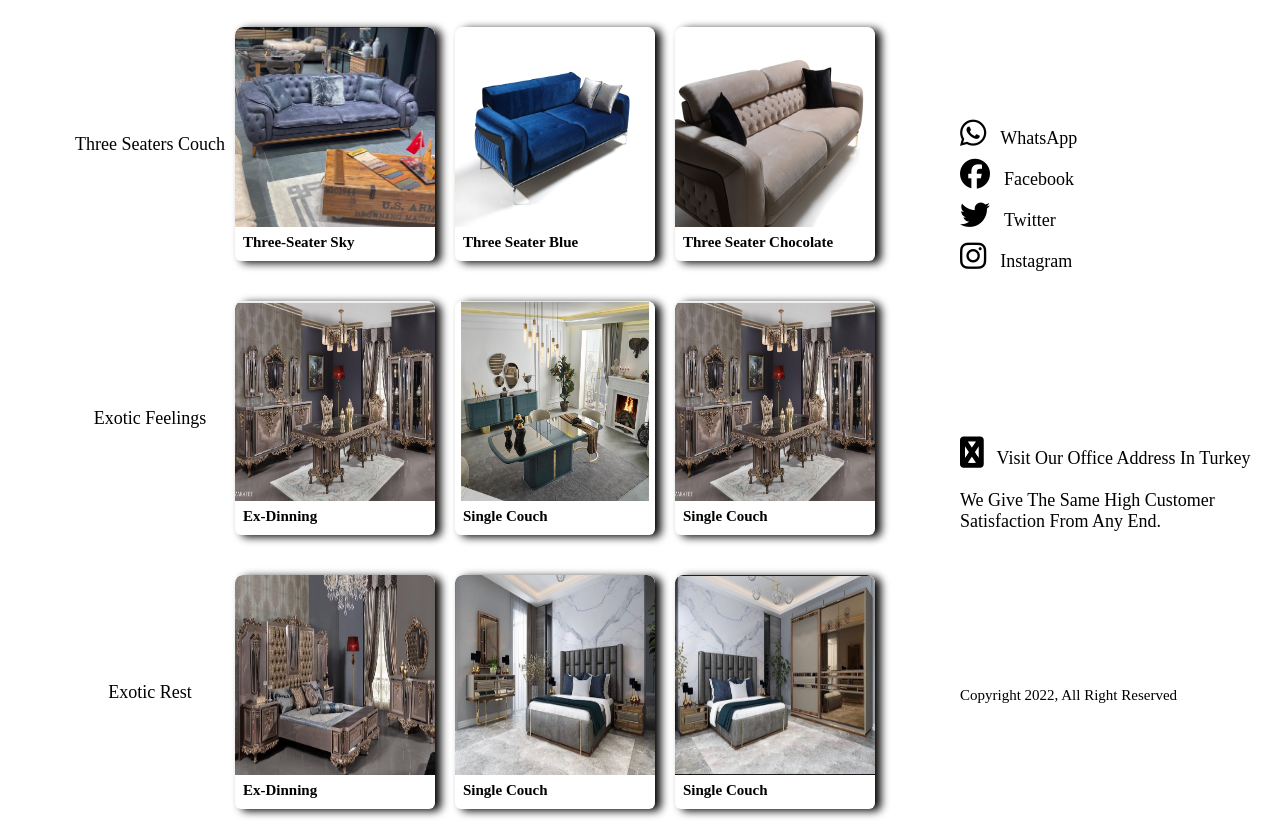
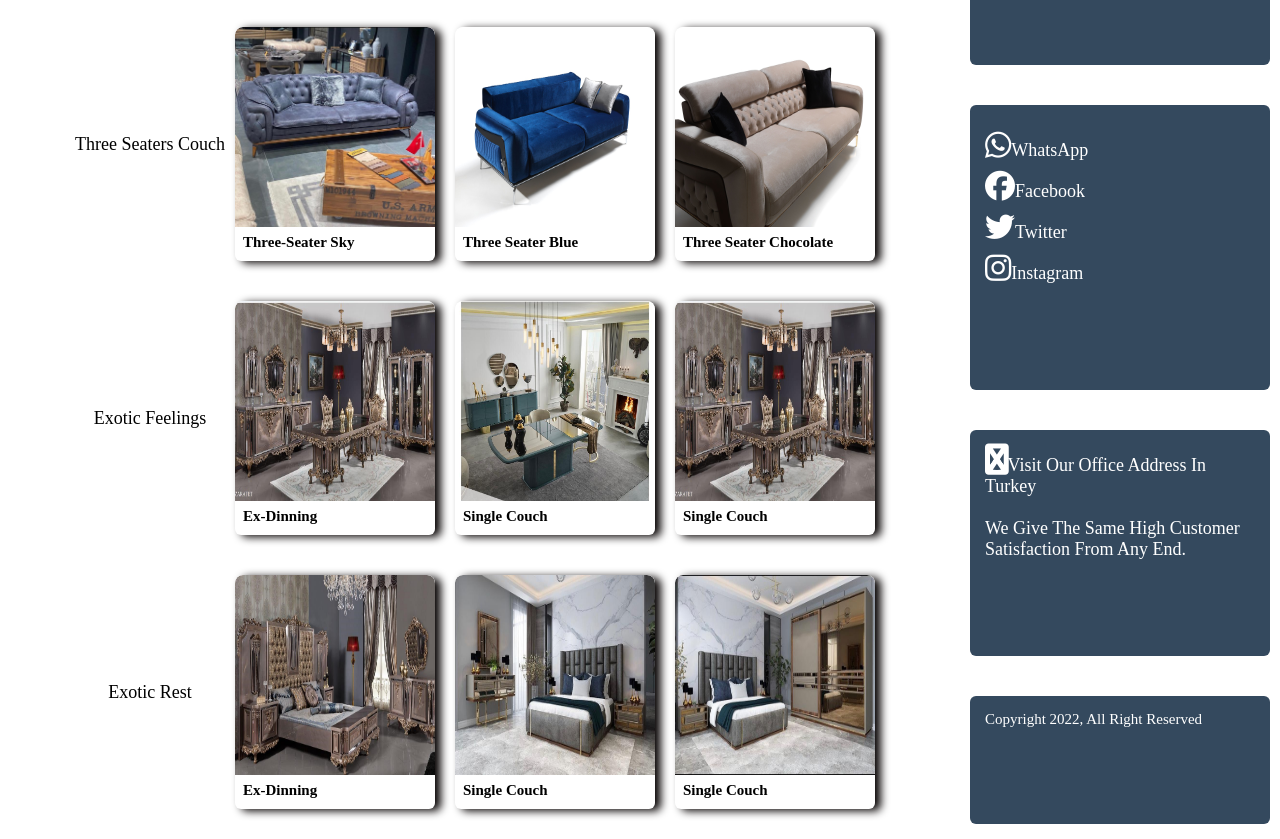
Before and after one commit to ownupalways/Turkishallluxuries, a plain HTML site: page index.html in a window 1280 px wide. Shown: the part 557-1396 px from the top of the page. Drawn offline with Linux system fonts and the light colour scheme.

Commit message:
--- Auto Git Commit ---

```diff
--- a/index.html
+++ b/index.html
@@ -119,8 +119,10 @@
                     <div class="cont"><i class='fab fa-twitter' style='font-size:30px'></i>Twitter</div>
                     <div class="cont"><i class='fab fa-instagram' style='font-size:30px'></i>Instagram</div>
                 </div>
-                <p class="address cont"><i class='fab fas fa-directions' style='font-size:30px'></i>Visit our office address in Turkey<br><br> We give the same high customer satisfaction from any end.</p>
-                <p class="copyright">Copyright 2022, All right reserved</p>
+                <div class="address">
+                    <div><i class='fab fas fa-directions' style='font-size:30px'></i>Visit our office address in Turkey<br><br> We give the same high customer satisfaction from any end.</div>
+                </div>
+                <div class="copyright">Copyright 2022, All right reserved</div>
             </div>
         </div>
     </body>
--- a/tal.css
+++ b/tal.css
@@ -69,7 +69,7 @@ html{
    justify-content: center;
    align-items: center;
    color: white;
-   background: #34495e;
+   background: var(--mainColor);
    position: relative;
    font-size: 18px;
    perspective: 1000px;
@@ -96,7 +96,7 @@ html{
 a {
     display:none;
     color:white;
-    background-color:#34495e;
+    background-color:var(--mainColor);
     padding: 10px;
     font-size: 16px;
    }
@@ -370,10 +370,11 @@ li {
 .bestPrice {
     margin: 15px 10px;
     padding:15px;
-    /* flex-basis: 350px; */
+    background-color: var(--mainColor);
+    color: var(--white);
     width: 100%;
     line-height: 3;
-    font-size: 15px;
+    font-size: 18px;
     border-radius: 6px;
     -webkit-border-radius: 6px;
     -moz-border-radius: 6px;
@@ -381,7 +382,7 @@ li {
     -o-border-radius: 6px;
 }
 .bestPrice:hover {
-    box-shadow: 1.5px 1.5px 4px 1.5px rgb(212, 212, 212);
+    box-shadow: 4px 1.5px 4px 1.5px rgb(212, 212, 212);
 }
 
 .phoneCall {
@@ -399,28 +400,38 @@ li {
     background-color: blue;
 }
 .media {
-    /* flex-basis: 250px; */
+    margin: 15px 10px;
+    padding:15px;
+    background-color: var(--mainColor);
     width: 100%;
+    font-size: 18px;
+    border-radius: 6px;
 }
 
 .address {
-    /* flex-basis: 180px; */
+    margin: 15px 10px;
+    padding:15px;
+    background-color: var(--mainColor);
+    color: var(--white);
     width: 100%;
-
+    font-size: 18px;
+    border-radius: 6px;
 }
 .copyright {
     font-size: 15px;
     width: 100%;
     margin-bottom: 0;
+    margin: 15px 10px;
+    padding:15px;
+    background-color: var(--mainColor);
+    color: var(--white);
+    border-radius: 6px;
 }
 
 .cont {
     margin: 10px 0;
     font-size: 18px;
-}
-
-.cont i {
-    margin-right: 14px;
+    color: var(--white);
 }
 
 /*responsiveness for header items*/
```
